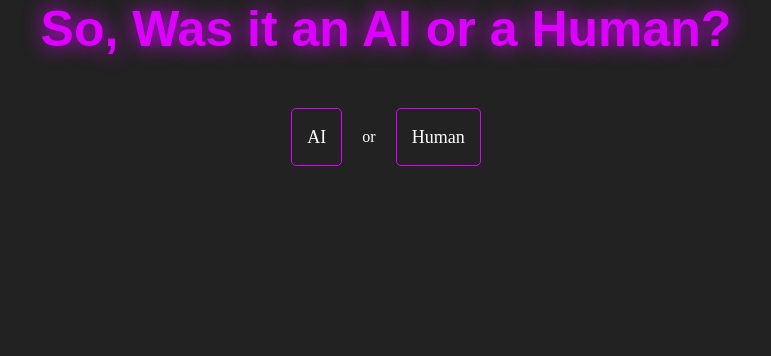
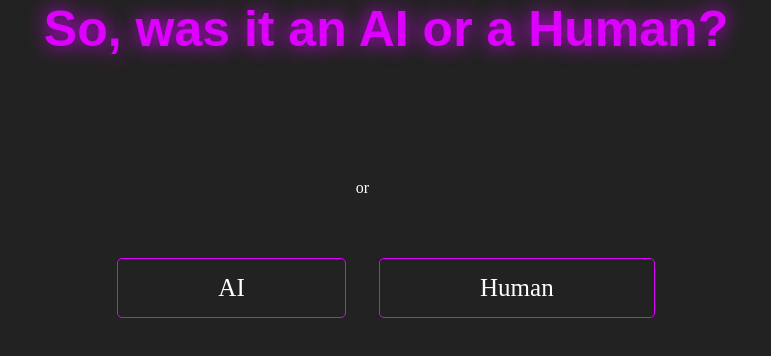
Before and after one commit to BlueMoonJune/AImposter, a React (Vite) app in the folder client/: page /vote in a window 1280 px wide. Shown: the top 356 px of the page, without its empty margins (254-1025 px from the left). Built offline with nearby package versions, Linux system fonts and the light colour scheme; no server answers.

Commit message:
Reworked promt, added more logic to the voting page - needs ws implementation, will continue fixing styling issues

```diff
--- a/client/src/App.css
+++ b/client/src/App.css
@@ -49,3 +49,7 @@ body {
   font-family: cursive;
   font-size: 25px;
 }
+
+.login-play-button:hover {
+  cursor: pointer;
+}
--- a/client/src/Chat.css
+++ b/client/src/Chat.css
@@ -73,3 +73,9 @@
   background: var(--theme-accent);
   box-shadow: 0 0 50px var(--theme-accent);
 }
+
+.wait-for-host {
+  color: var(--theme-secondary);
+  text-shadow: 0 0 10px var(--theme-accent);
+  font-size: 50px;
+}
--- a/client/src/Chat.jsx
+++ b/client/src/Chat.jsx
@@ -31,12 +31,12 @@ var init = false
 
 const Chat = () => {
 
-  const naviagate = useNavigate();
+  const navigate = useNavigate();
 
 
   const [messages, setMessages] = useState([]);
   const [input, setInput] = useState("");
-  const [timer, setTimer] = useState(60);
+  const [timer, setTimer] = useState(5);
 
   if (!init) {
     sock.addEventListener("message", (event) => {
@@ -55,8 +55,11 @@ const Chat = () => {
   useEffect(() => {
     setInterval(() => {
       setTimer((prev) => prev - 1)
+      if (timer <= 0) {
+        navigate("/vote");
+      }
     }, 1000);
-  }, []);
+  }, [timer]);
 
   const sendMessage = () => {
     if (input.trim() === "")
@@ -93,7 +96,7 @@ const Chat = () => {
     );
   } else {
     return (
-        <p>Please wait for host to start.</p>
+        <p className="wait-for-host">Please wait for host to start.</p>
     );
   }
 }
--- a/client/src/Vote.css
+++ b/client/src/Vote.css
@@ -1,16 +1,18 @@
-.vote-container {
+.guess-container {
   display: flex;
   flex-direction: column;
   align-items: center;
+  text-align: center;
 }
 
-.vote-input {
+.guess-buttons {
   display: flex;
   flex-direction: row;
-  margin-top: 50px;
+  align-items: center;
+  gap: 10px;
 }
 
-.vote-or {
-  color: var(--theme-secondary);
-  margin: 20px;
+.guess-or {
+  color: white;
+  margin: 0;
 }
--- a/client/src/Vote.jsx
+++ b/client/src/Vote.jsx
@@ -1,17 +1,43 @@
 import "./Vote.css";
-import { useNavigate } from "react-router-dom";
+import { useState } from "react";
 
 const Vote = () => {
-  const navigate = useNavigate();
+  const [isAi, setIsAi] = useState(false);
+  const [won, setWon] = useState("");
+
+  const handleAI = () => {
+    const status = window.localStorage.getItem("status");
+    if (status !== null && status === "ai") {
+      setIsAi(true);
+    }
+    if (status === "ai") {
+      setWon("won");
+    }
+  }
+
+  const handleHuman = () => {
+    const status = window.localStorage.getItem("status");
+    if (status !== null && status === "ai") {
+      setIsAi(true);
+    }
+    if (isAi) {
+      setWon("lost");
+    }
+  }
 
   return (
-    <div className="vote-container">
-      <h1 className="login-header">So, Was it an AI or a Human?</h1>
-      <div className="vote-input">
-        <button className="chat-button" onClick={() => { navigate("/"); }}>AI</button>
-        <p className="vote-or">or</p>
-        <button className="chat-button" onClick={() => { navigate("/"); }}>Human</button>
+    <div className="guess-container">
+      <h1 className="login-header">So, was it an AI or a Human?</h1>
+      <div className="guess-buttons">
+        <button className="login-play-button" onClick={handleAI}>AI</button>
+        <p className="guess-or">or</p>
+        <button className="login-play-button" onClick={handleHuman}>Human</button>
       </div>
+      {won.length !== 0 && (
+        <p className="guess-won-display">
+          You {won}, it was {isAi ? "an AI" : "a Human"}.
+        </p>
+      )}
     </div>
   );
 }
```
Also changed, not shown: 1 other file (tests, documents, lock files or other folders).
